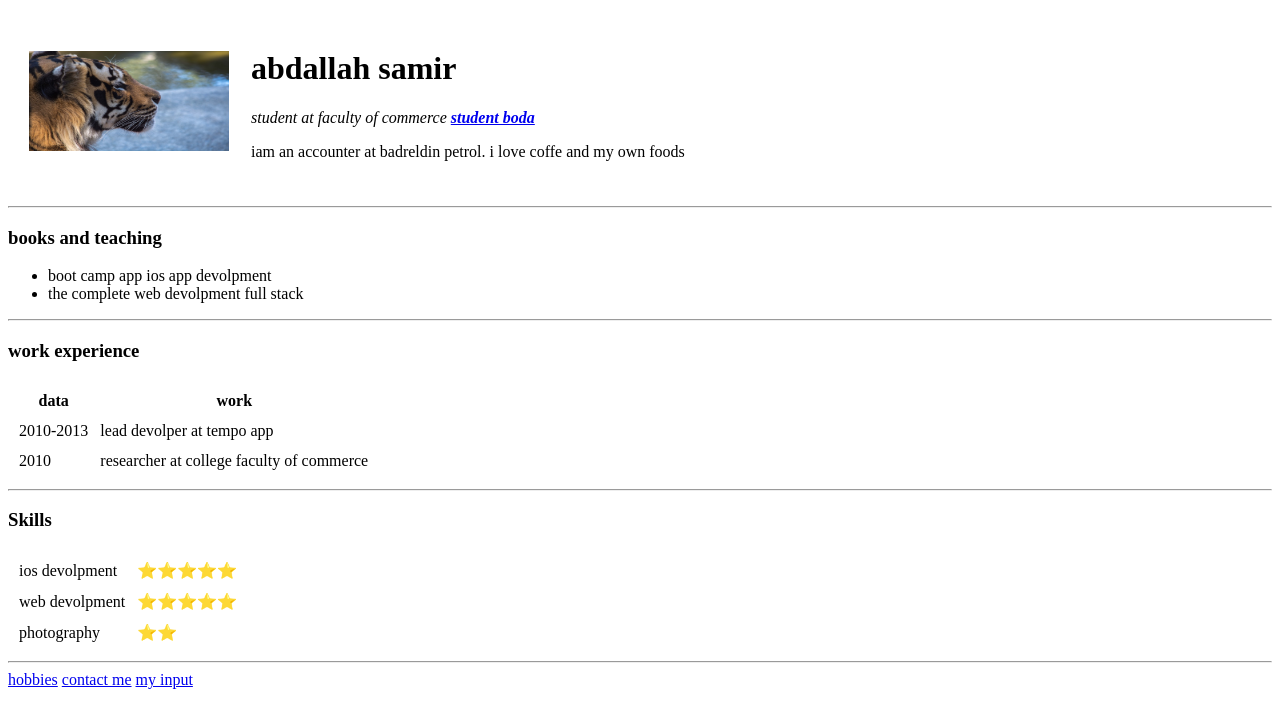
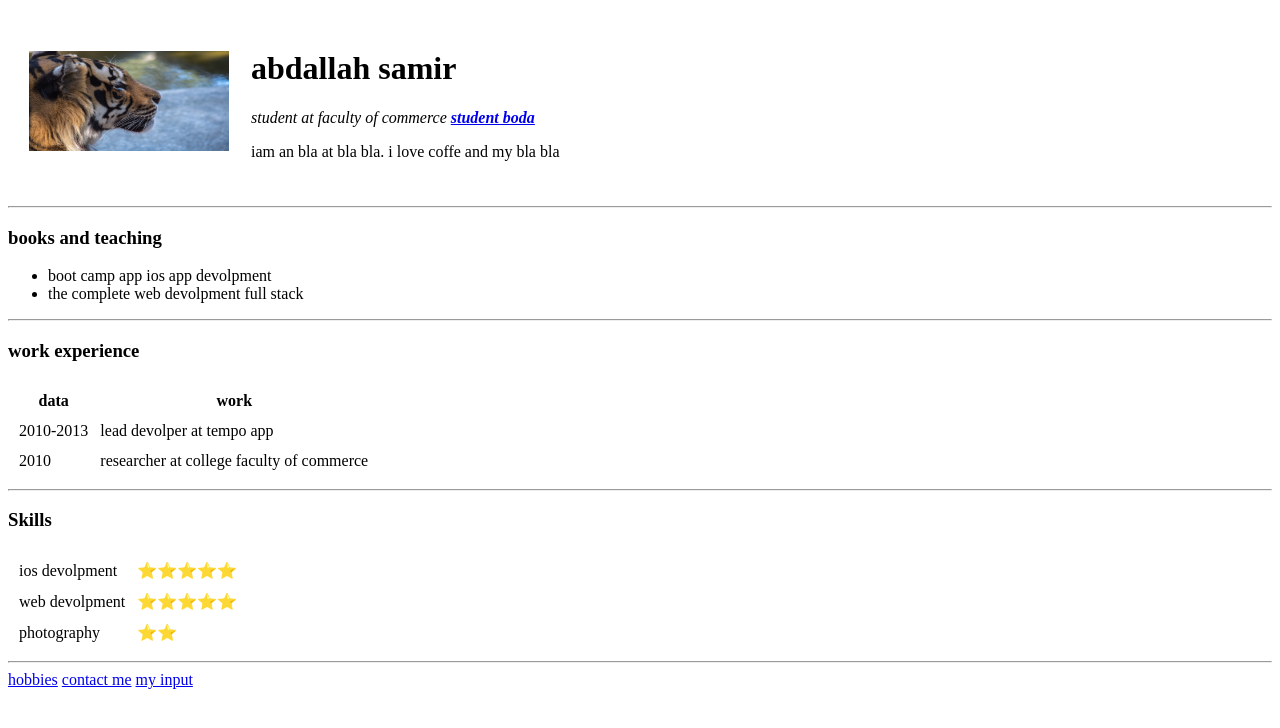
Before and after one commit to abdallahkattab/cv, a plain HTML site: page index.html in a window 1280 px wide. Drawn offline with Linux system fonts and the light colour scheme.

Commit message:
Add files via upload

```diff
--- a/index.html
+++ b/index.html
@@ -10,7 +10,7 @@
       <td><img src="imgs/pic.jpeg" alt="tiger,pic" height="100px" width="200px"></td>
       <td><h1>abdallah samir</h1>
         <p><em>student at faculty of commerce <strong><a href="https://www.google.com/?hl=ar">student boda</a></strong></em></p>
-        <p>iam an accounter at badreldin petrol. i love coffe and my own foods</p></td>
+        <p>iam an bla at bla bla. i love coffe and my bla bla</p></td>
     </tr>
   </table>
   <hr>
```
